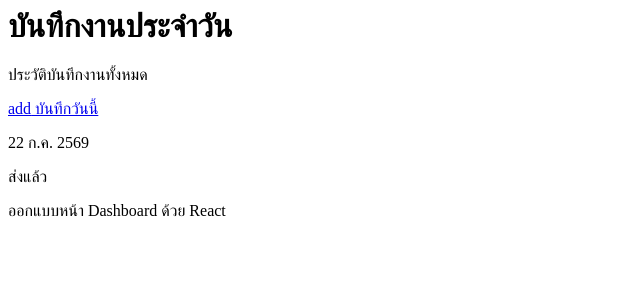
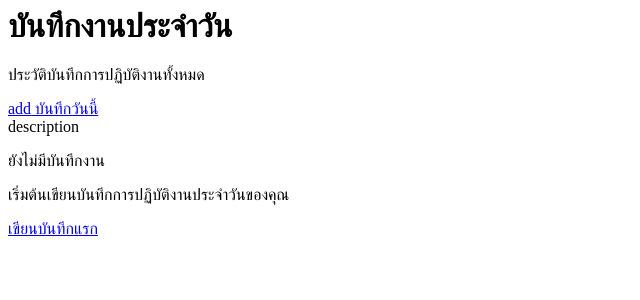
Before and after one commit to p08027858/ims, a PHP site: page /app/Views/student/daily_logs_list.php in a window 1280 px wide. Shown: the top 300 px of the page, without its empty margins (0-640 px from the left). Run offline with PHP 8.4, Linux system fonts and the light colour scheme.

Commit message:
fix daily log list data loading and rendering

```diff
--- a/app/Views/student/daily_logs_list.php
+++ b/app/Views/student/daily_logs_list.php
@@ -1,55 +1,61 @@
 <?php
 /**
- * Student's own daily log history (SITEMAP.md §2 `/student/daily-logs`, Phase 11) — replaces the
- * attendance_history.php placeholder this route used since Phase 6 (see the TODO comment that was
- * in config/routes.php). Wired to App\Controllers\DailyLogController::listData().
+ * Daily Logs List View
  */
-$noActiveInternship = $noActiveInternship ?? false;
-$logs = $logs ?? [
-    ['id' => 1, 'log_date' => '22 ก.ค. 2569', 'status' => 'submitted', 'status_label' => 'ส่งแล้ว', 'editable' => false, 'work_description' => 'ออกแบบหน้า Dashboard ด้วย React'],
-];
-$statusClass = [
-    'draft' => 'bg-surface-variant text-on-surface-variant',
-    'submitted' => 'bg-status-warning/10 text-status-warning',
-    'reviewed' => 'bg-status-success/10 text-status-success',
-    'revision_requested' => 'bg-status-error/10 text-status-error',
-];
+$logs = $dailyLogs ?? $logs ?? $items ?? [];
 ?>
-<div class="flex flex-col gap-6">
-  <div class="flex items-center justify-between flex-wrap gap-3">
+
+<div class="max-w-4xl mx-auto px-4 sm:px-6 py-8">
+  <div class="flex items-center justify-between mb-8">
     <div>
-      <h1 class="font-headline-lg text-headline-lg text-on-surface dark:text-text-dark-mode">บันทึกงานประจำวัน</h1>
-      <p class="font-body-md text-body-md text-on-surface-variant">ประวัติบันทึกงานทั้งหมด</p>
+      <h1 class="text-2xl font-bold text-slate-800">บันทึกงานประจำวัน</h1>
+      <p class="text-sm text-slate-500 mt-1">ประวัติบันทึกการปฏิบัติงานทั้งหมด</p>
     </div>
-    <a href="/student/daily-logs/new" class="px-5 py-2.5 rounded-xl bg-primary text-on-primary font-label-md text-label-md flex items-center gap-2">
-      <span class="material-symbols-outlined text-[20px]">add</span> บันทึกวันนี้
+    <a href="/student/daily-logs/new" class="inline-flex items-center gap-2 px-5 py-2.5 bg-indigo-600 hover:bg-indigo-700 text-white text-sm font-semibold rounded-xl shadow-md shadow-indigo-100 transition-transform active:scale-[0.98]">
+      <span class="material-symbols-outlined text-[18px]">add</span> บันทึกวันนี้
     </a>
   </div>
 
-  <?php if ($noActiveInternship): ?>
-    <div class="flex flex-col items-center justify-center py-16 text-center bg-surface-container-lowest dark:bg-surface-dark rounded-xl border border-surface-variant dark:border-outline-variant/20">
-      <span class="material-symbols-outlined text-5xl text-outline-variant mb-3">work_off</span>
-      <p class="font-body-md text-body-md text-on-surface-variant">ไม่พบการฝึกงานที่กำลังดำเนินอยู่ของคุณในขณะนี้</p>
-    </div>
-  <?php elseif (empty($logs)): ?>
-    <div class="flex flex-col items-center justify-center py-16 text-center">
-      <span class="material-symbols-outlined text-5xl text-outline-variant mb-3">description</span>
-      <p class="font-body-md text-body-md text-on-surface-variant">ยังไม่มีบันทึกงาน</p>
+  <?php if (empty($logs)): ?>
+    <div class="flex flex-col items-center justify-center py-20 bg-white rounded-2xl border border-slate-100 shadow-sm text-center">
+      <div class="w-16 h-16 bg-slate-50 text-slate-400 rounded-full flex items-center justify-center mb-3">
+        <span class="material-symbols-outlined text-3xl">description</span>
+      </div>
+      <p class="text-base font-semibold text-slate-700">ยังไม่มีบันทึกงาน</p>
+      <p class="text-xs text-slate-400 mt-1 mb-4">เริ่มต้นเขียนบันทึกการปฏิบัติงานประจำวันของคุณ</p>
+      <a href="/student/daily-logs/new" class="px-4 py-2 bg-indigo-50 text-indigo-600 text-xs font-semibold rounded-lg hover:bg-indigo-100">เขียนบันทึกแรก</a>
     </div>
   <?php else: ?>
-    <div class="flex flex-col gap-3">
-      <?php foreach ($logs as $l): ?>
-        <div class="bg-surface-container-lowest dark:bg-surface-dark rounded-xl p-4 shadow-sm border border-surface-variant/50 dark:border-outline-variant/10 flex flex-col sm:flex-row sm:items-center gap-2 sm:gap-4 sm:justify-between">
-          <div class="min-w-0 flex-1">
-            <div class="flex items-center gap-2 mb-1">
-              <p class="font-label-md text-label-md text-on-surface dark:text-text-dark-mode"><?= htmlspecialchars($l['log_date']) ?></p>
-              <span class="px-2 py-0.5 rounded-full font-metadata text-metadata <?= $statusClass[$l['status']] ?? 'bg-surface-variant text-on-surface-variant' ?>"><?= htmlspecialchars($l['status_label']) ?></span>
+    <div class="space-y-4">
+      <?php foreach ($logs as $log): ?>
+        <div class="bg-white rounded-2xl border border-slate-100 shadow-sm p-6 flex flex-col sm:flex-row gap-6 items-start">
+          <?php if (!empty($log['photo_url'])): ?>
+            <img src="<?= htmlspecialchars($log['photo_url']) ?>" alt="รูปภาพการทำงาน" class="w-full sm:w-36 h-28 object-cover rounded-xl border border-slate-100 shrink-0">
+          <?php endif; ?>
+
+          <div class="flex-1 min-w-0">
+            <div class="flex items-center justify-between gap-2 mb-2">
+              <span class="inline-flex items-center text-xs font-medium text-indigo-600 bg-indigo-50 px-2.5 py-1 rounded-lg">
+                <span class="material-symbols-outlined text-[14px] mr-1">event</span>
+                <?= htmlspecialchars(date('d/m/Y', strtotime($log['log_date'] ?? 'now'))) ?>
+              </span>
+              <span class="text-xs font-medium px-2.5 py-0.5 rounded-full bg-emerald-50 text-emerald-600">ส่งแล้ว</span>
             </div>
-            <p class="font-metadata text-metadata text-on-surface-variant truncate"><?= htmlspecialchars($l['work_description']) ?></p>
+
+            <h3 class="text-base font-bold text-slate-800 mb-1 truncate"><?= htmlspecialchars($log['title'] ?? 'บันทึกงาน') ?></h3>
+            <p class="text-sm text-slate-600 line-clamp-2 leading-relaxed mb-3"><?= nl2br(htmlspecialchars($log['activity_description'] ?? '')) ?></p>
+
+            <?php if (!empty($log['problems_encountered']) || !empty($log['learning_outcomes'])): ?>
+              <div class="pt-3 border-t border-slate-100 flex flex-wrap gap-4 text-xs text-slate-500">
+                <?php if (!empty($log['problems_encountered'])): ?>
+                  <div><span class="font-semibold text-rose-500">ปัญหา:</span> <?= htmlspecialchars($log['problems_encountered']) ?></div>
+                <?php endif; ?>
+                <?php if (!empty($log['learning_outcomes'])): ?>
+                  <div><span class="font-semibold text-emerald-600">สิ่งที่ได้เรียนรู้:</span> <?= htmlspecialchars($log['learning_outcomes']) ?></div>
+                <?php endif; ?>
+              </div>
+            <?php endif; ?>
           </div>
-          <?php if ($l['editable']): ?>
-            <a href="/student/daily-logs/<?= $l['id'] ?>/edit" class="shrink-0 px-4 py-2 rounded-lg border border-primary text-primary font-label-md text-label-md hover:bg-primary/10 transition-colors">แก้ไข</a>
-          <?php endif; ?>
         </div>
       <?php endforeach; ?>
     </div>
```
Also changed, not shown: app/Controllers/DailyLogController.php (+16 -12 lines).
